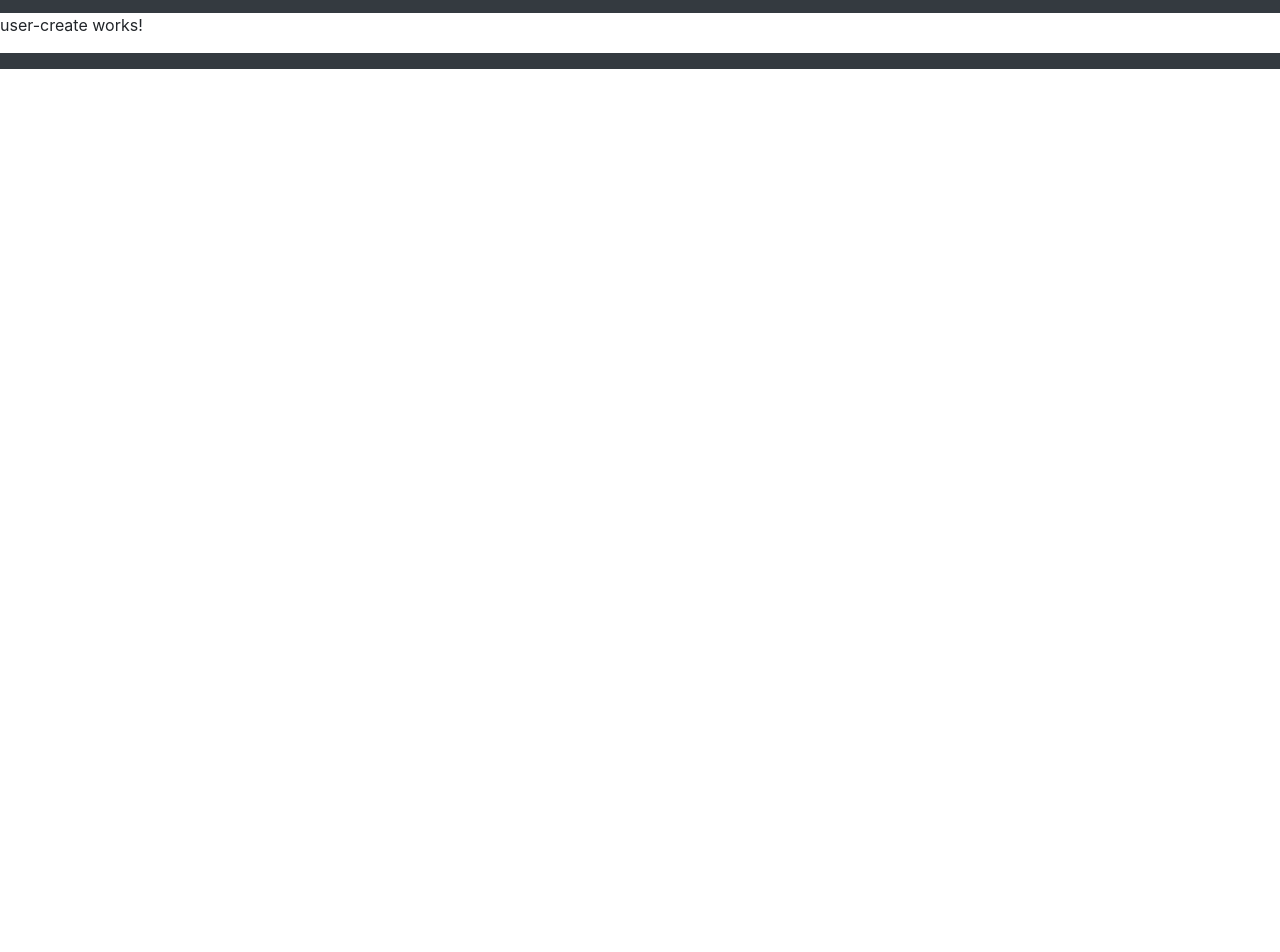
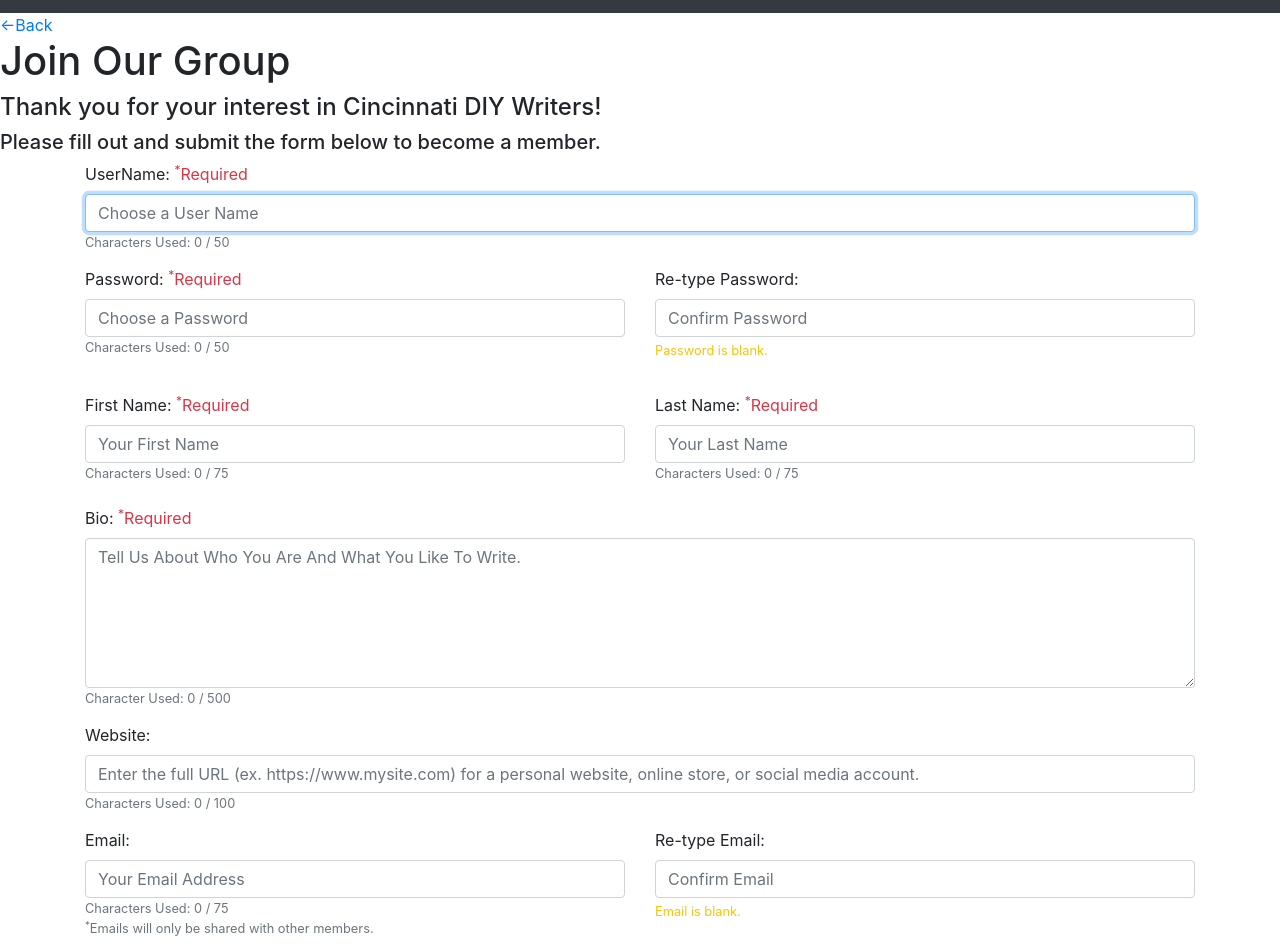
Before and after one commit to darthnater007/CDW-ng, an Angular app: page /create/writer in a window 1280 px wide. Shown: the part 280-1232 px from the top of the page. Before the commit the page ends 800 px from the top, so only its background shows below. Built offline with nearby package versions, Linux system fonts and the light colour scheme.

Commit message:
finished user-create component functionality

```diff
--- a/src/app/feature/user/user-create/user-create.component.html
+++ b/src/app/feature/user/user-create/user-create.component.html
@@ -1,3 +1,104 @@
-<p>
-  user-create works!
-</p>
+<a routerLink='/ourwriters'><-Back</a>
+<h1> {{ title }}</h1>
+<h4>Thank you for your interest in Cincinnati DIY Writers!</h4>
+<h5>Please fill out and submit the form below to become a member.</h5>
+<h4 *ngIf='!user'><br><br>Loading...</h4>
+<form class="container">
+    <div class="form-group">
+            <label>
+                UserName:
+                <span *ngIf='user.UserName == "" ' class="text-danger"><sup>*</sup>Required</span>
+            </label>
+            <input class="form-control" type="text" [(ngModel)]='user.UserName' name="UserName" placeholder="Choose a User Name" maxlength="50" autofocus required>
+        <h6 class=" character-count text-muted"><small>Characters Used: {{ user.UserName.length }} / 50 </small></h6>
+    </div>
+    <div class="form-group row">
+        <div class="col">
+           <label>
+                Password:
+                <span *ngIf='user.Password == "" ' class="text-danger text-align-right"><sup>*</sup>Required</span>
+            </label>
+            <input class="form-control" type="password" [(ngModel)]='user.Password' name="Password" placeholder="Choose a Password" maxlength="50" required>
+        <h6 class="character-count text-muted"><small>Characters Used: {{ user.Password.length }} / 50 </small></h6>
+        </div>
+        <div class="col">
+           <label>
+                Re-type Password:
+            </label>
+            <input class="form-control" type="password" [(ngModel)]=' confirmPassword' name="ConfirmPassword" placeholder="Confirm Password" maxlength="50" required>
+            <p *ngIf='confirmPassword != user.Password' class="character-count text-danger"><small>Your passwords must match.</small></p>
+            <p *ngIf='confirmPassword == user.Password  && confirmPassword != "" ' class="character-count text-success"><small>Your passwords match!</small></p>
+            <p *ngIf='confirmPassword == user.Password  && confirmPassword == "" ' class="character-count text-warning"><small>Password is blank.</small></p>
+        </div>
+    </div>
+    <div class="form-group row">
+        <div class="col">
+           <label>
+                First Name:
+                <span *ngIf='user.FirstName == "" ' class="text-danger"><sup>*</sup>Required</span>
+            </label>
+            <input class="form-control" type="text" [(ngModel)]='user.FirstName' name="FirstName" placeholder="Your First Name" maxlength="75" required>
+        <h6 class="character-count text-muted"><small>Characters Used: {{ user.FirstName.length }} / 75 </small></h6>
+        </div>
+        <div class="col">
+           <label>
+                Last Name:
+                <span *ngIf='user.LastName == "" ' class="text-danger"><sup>*</sup>Required</span>
+            </label>
+            <input class="form-control" type="text" [(ngModel)]=' user.LastName' name="LastName" placeholder="Your Last Name" maxlength="75" required>
+            <h6 class="character-count text-muted"><small>Characters Used: {{ user.LastName.length }} / 75 </small></h6>
+        </div>
+    </div>
+    <div class="form-group">
+            <label>
+                Bio:
+                <span *ngIf='user.Bio == "" ' class="text-danger"><sup>*</sup>Required</span>
+            </label>
+        <textarea style="height: 150px; overflow-y: auto;" class="form-control align-text-top" type="text" [(ngModel)]='user.Bio' name="Bio" placeholder="Tell Us About Who You Are And What You Like To Write." maxlength="500" required></textarea>
+        <h6 class=" character-count text-muted"><small>Character Used: {{ user.Bio.length }} / 500 </small></h6>
+    </div>
+    <div class="form-group">
+            <label>
+                Website:
+            </label>
+            <input class="form-control" type="text" [(ngModel)]='user.Website' name="Website" placeholder="Enter the full URL (ex. https://www.mysite.com) for a personal website, online store, or social media account." maxlength="100">
+        <h6 class=" character-count text-muted"><small>Characters Used: {{ user.Website.length }} / 100 </small></h6>
+    </div>
+    <div class="form-group row">
+        <div class="col">
+           <label>
+                Email:
+            </label>
+            <input class="form-control" type="email" [(ngModel)]='user.Email' name="email" placeholder="Your Email Address" maxlength="75">
+        <h6 class="character-count text-muted"><small>Characters Used: {{ user.Password.length }} / 75 <br><sup>*</sup>Emails will only be shared with other members. </small></h6>
+        </div>
+        <div class="col">
+           <label>
+                Re-type Email:
+            </label>
+            <input class="form-control" type="email" [(ngModel)]=' confirmEmail' name="ConfirmEmail" placeholder="Confirm Email" maxlength="50">
+            <p *ngIf='confirmEmail != user.Email' class="character-count text-danger"><small>Your emails must match.</small></p>
+            <p *ngIf='confirmEmail == user.Email  && confirmEmail != "" ' class="character-count text-success"><small>Your emails match!</small></p>
+            <p *ngIf='confirmEmail == user.Email  && confirmEmail == "" ' class="character-count text-warning"><small>Email is blank.</small></p>
+        </div>
+    </div>
+    <div class="form-group">
+            <label>
+                Phone Number:
+            </label>
+            <input class="form-control" type="tel" [(ngModel)]='user.Phone' name="UserName" placeholder="Your Phone Number" minlength="12" maxlength="12" autofocus required>
+        <h6 *ngIf='user.Phone.length != 12' class=" character-count text-warning"><small>Format: xxx-xxx-xxxx</small></h6>
+        <h6 *ngIf='user.Phone.length == 12' class=" character-count text-success"><small>Valid Format</small></h6>
+        <h6><small> <sup>*</sup> Phone nubers will only be shared with other members. </small></h6>
+    </div>
+    <div class="form-group row" *ngIf='user.Username != "" && user.Password != "" && user.Password == confirmPassword && user.FirstName != "" && user.LastName != "" && user.Bio != "" && user.Email == confirmEmail'>
+        <button
+
+        class="btn btn-lg btn-success align-center"  (click)='create()'>Create</button>
+    </div>
+    <div class="form-group row" *ngIf='user.Username == "" || user.Password == "" || user.Password != confirmPassword || user.FirstName == "" || user.LastName == "" || user.Bio == "" || user.Email != confirmEmail'>
+        <button
+        class="btn btn-lg btn-dark" >Create</button>
+        <span class="text-danger"> <sup>*</sup>All Required Fields Must Be Entered In Order To Submit</span>
+    </div>
+</form>
--- a/src/app/feature/user/user-create/user-create.component.ts
+++ b/src/app/feature/user/user-create/user-create.component.ts
@@ -9,7 +9,9 @@ import { UserService } from '../../../service/user.service';
   styleUrls: ['./user-create.component.css']
 })
 export class UserCreateComponent implements OnInit {
-	title: string = "Create New User";
+	title: string = "Join Our Group";
+    confirmPassword: string = '';
+    confirmEmail: string = '';
 	resp: any;
 	user: User = new User(0, '', '', '', '', '', '', '', '', false);
 
@@ -19,7 +21,7 @@ create() {
 	this.userSvc.create(this.user).subscribe(resp => {
 		this.resp = resp;
 		console.log("User-Create: ", this.resp);
-		this.router.navigate(['/user/list']);
+		this.router.navigate(['/ourwriters']);
 		});
 }
 
--- a/src/app/model/user.ts
+++ b/src/app/model/user.ts
@@ -2,6 +2,7 @@ export class User {
     Id: number;
     UserName: string;
     Password: string;
+    ConfirmPassword: string;
     FirstName: string;
     LastName: string;
     Bio: string;
--- a/src/index.html
+++ b/src/index.html
@@ -33,5 +33,6 @@
         });
     });
 </script>
+
 </body>
 </html>
```
